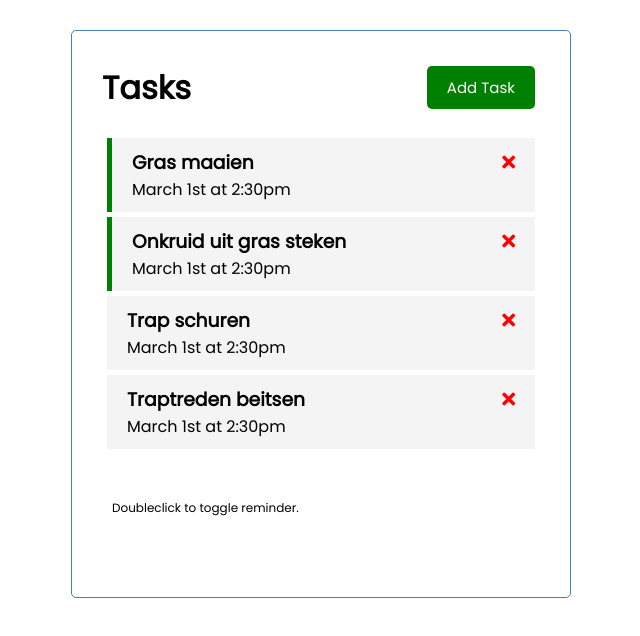
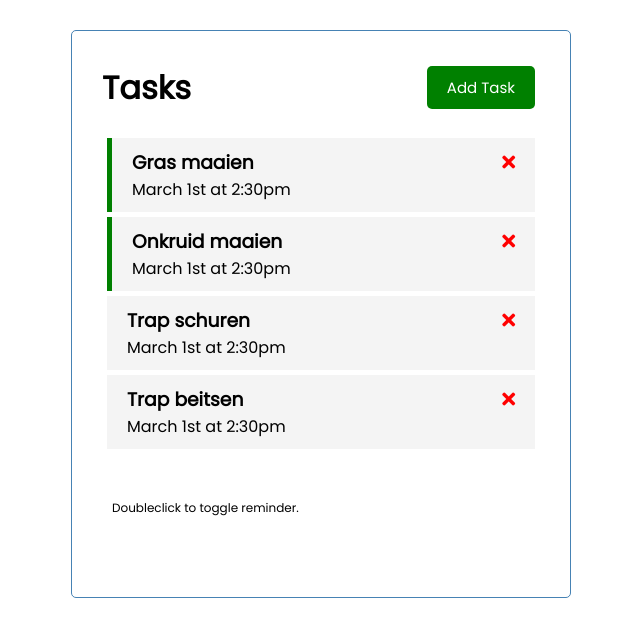
Before and after one commit to Kapott/simple-tasktracker, a Vue app: page / in a window 1280 px wide. Shown: the top 636 px of the page, without its empty margins (319-959 px from the left). Built offline with nearby package versions, Linux system fonts and the light colour scheme; data requests are answered from the project's data file.

Commit message:
Fetch data from backend please.

```diff
--- a/src/App.vue
+++ b/src/App.vue
@@ -47,34 +47,14 @@
       this.tasks = this.tasks
         .map((task) => (task.id === id ? { ...task, reminder: !task.reminder } : task));
     },
+    async fetchTasks() {
+      const res = await fetch('http://localhost:5000/tasks');
+      const data = await res.json();
+      return data;
+    },
   },
-  created() {
-    this.tasks = [
-      {
-        id: 1,
-        text: 'Gras maaien',
-        day: 'March 1st at 2:30pm',
-        reminder: true,
-      },
-      {
-        id: 2,
-        text: 'Onkruid uit gras steken',
-        day: 'March 1st at 2:30pm',
-        reminder: true,
-      },
-      {
-        id: 3,
-        text: 'Trap schuren',
-        day: 'March 1st at 2:30pm',
-        reminder: false,
-      },
-      {
-        id: 4,
-        text: 'Traptreden beitsen',
-        day: 'March 1st at 2:30pm',
-        reminder: false,
-      },
-    ];
+  async created() {
+    this.tasks = await this.fetchTasks();
   },
 };
 </script>
```
